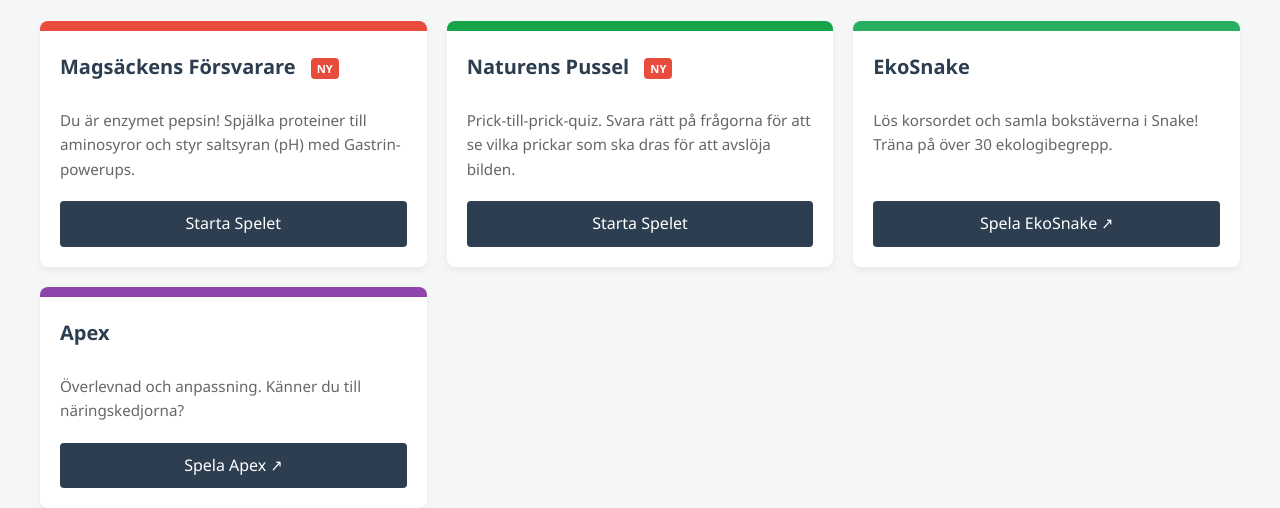
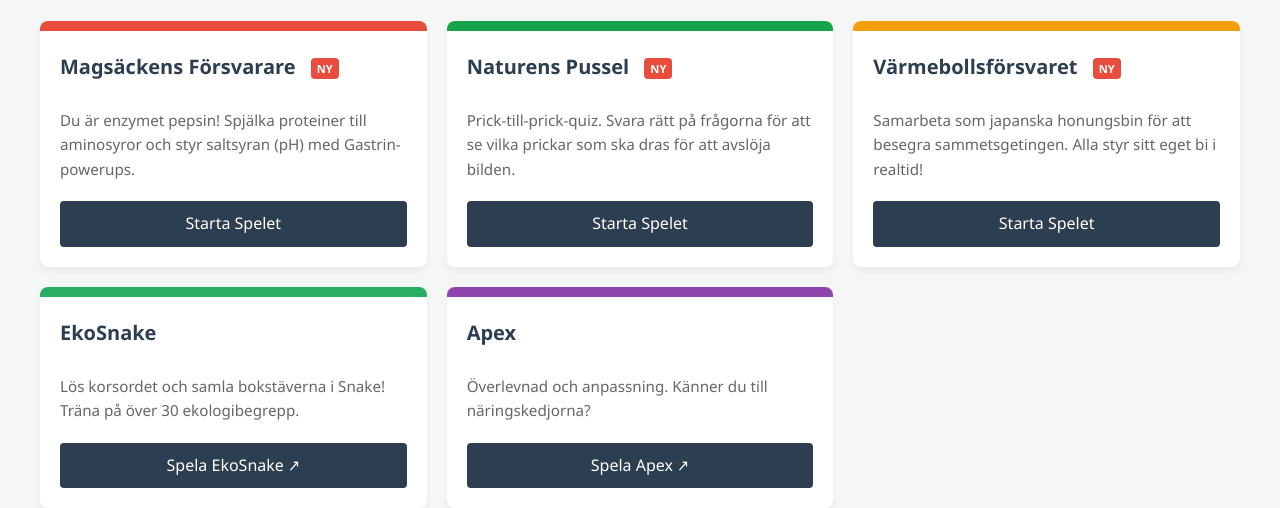
Before and after one commit to hktcr/gaia-play, a plain HTML site: page index.html in a window 1280 px wide. Shown: the part 295-803 px from the top of the page. Drawn offline with Linux system fonts and the light colour scheme.

Commit message:
Lade till Värmebollsförsvaret i index

```diff
--- a/index.html
+++ b/index.html
@@ -175,6 +175,16 @@
                 </div>
             </div>
 
+            <!-- Värmebollsförsvaret -->
+            <div class="card">
+                <div class="card-header" style="background-color: #f59e0b;"></div>
+                <div class="card-body">
+                    <h3 class="card-title">Värmebollsförsvaret <span class="badge">NY</span></h3>
+                    <p class="card-text">Samarbeta som japanska honungsbin för att besegra sammetsgetingen. Alla styr sitt eget bi i realtid!</p>
+                    <a href="../soundpulse/varmebollen/index.html" class="btn">Starta Spelet</a>
+                </div>
+            </div>
+
             <!-- EkoSnake (External Link) -->
             <div class="card">
                 <div class="card-header" style="background-color: #27ae60;"></div>
```
